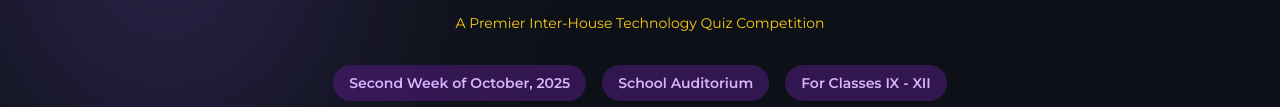
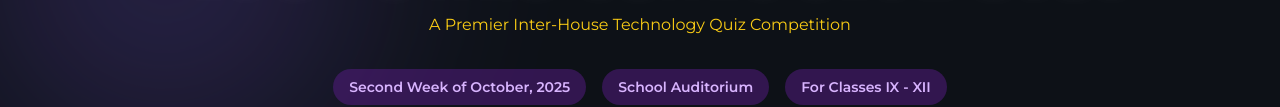
Before and after one commit to syncshreyansh/THE-BITS-AND-GEARS-SHOW, a plain HTML site: page index.html in a window 1280 px wide. Shown: the part 255-362 px from the top of the page. Drawn offline with nearby package versions, Linux system fonts and the light colour scheme.

Commit message:
index.html

```diff
--- a/index.html
+++ b/index.html
@@ -228,7 +228,7 @@
             The BITS AND GEARS <br class="md:hidden" />Show 2025
           </h1>
           <p
-            class="mt-4 text-sm md:text-sm text-yellow-400 max-w-3xl mx-auto mont"
+            class="mt-4 text-base md:text-base text-yellow-400 max-w-3xl mx-auto mont"
           >
             A Premier Inter-House Technology Quiz Competition
           </p>
```
